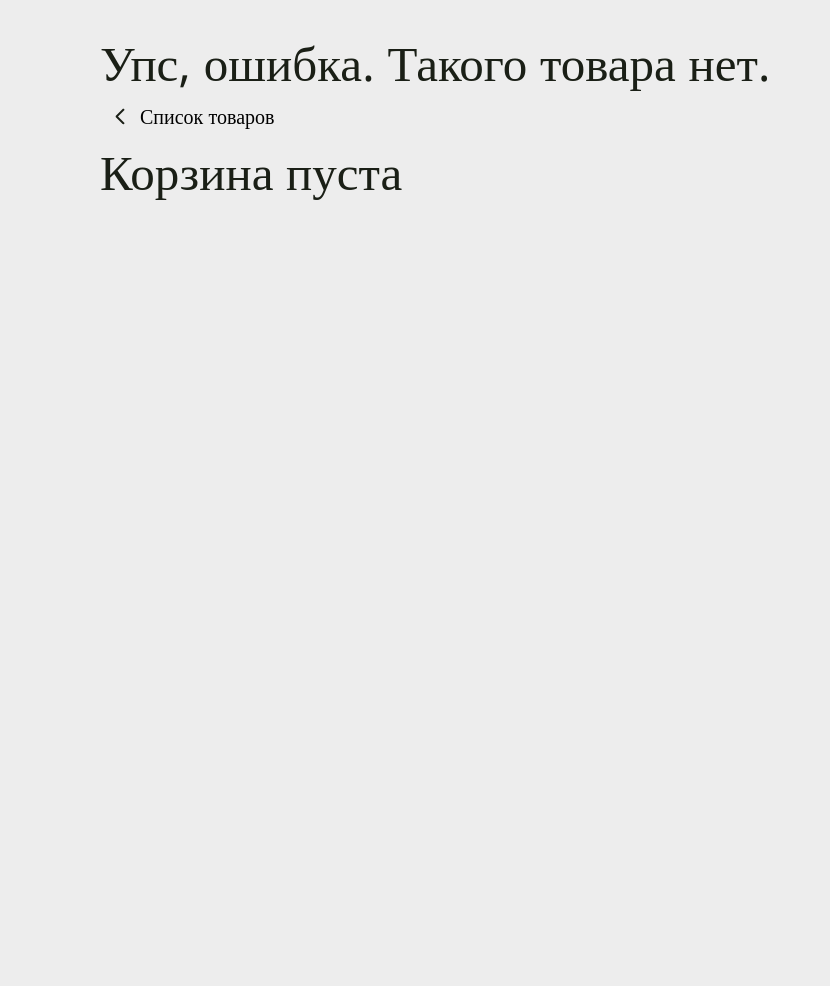
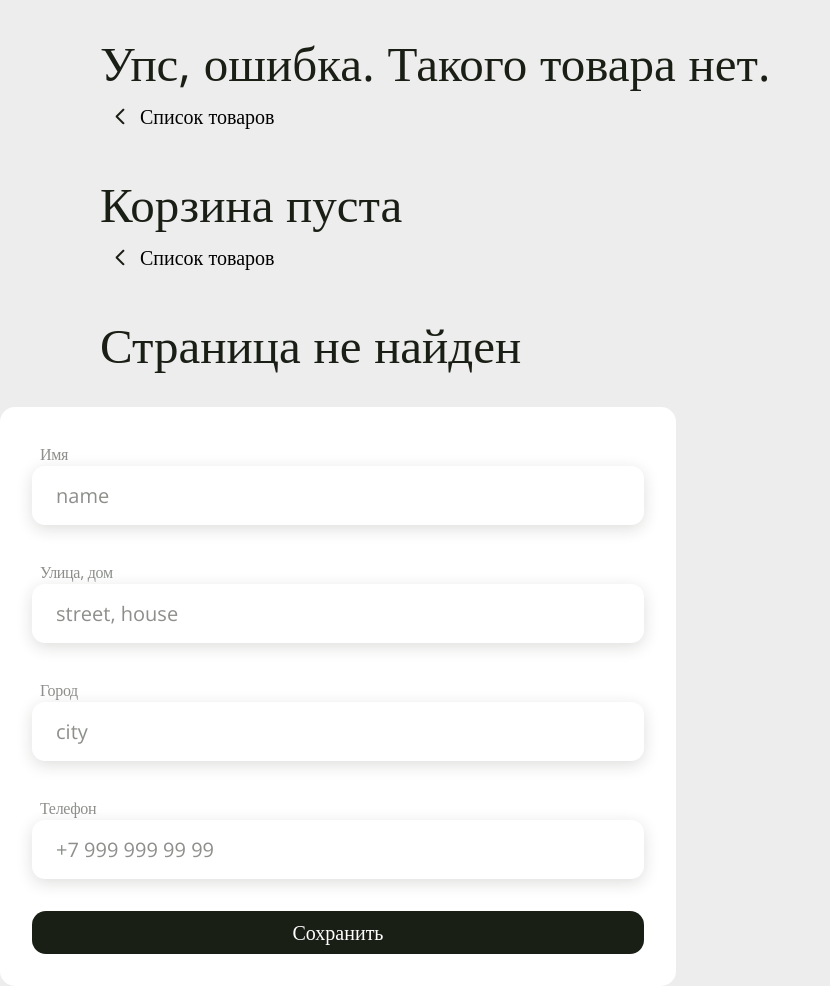
Before and after one commit to ecomeel/eCommerce, a website built with Vite: page index.html in a window 1280 px wide. Shown: the part 6964-7950 px from the top of the page, without its empty margins (0-830 px from the left). Before the commit the page ends 7198 px from the top, so only its background shows below. Built offline with nearby package versions, Linux system fonts and the light colour scheme.

Commit message:
popup address

```diff
--- a/index.html
+++ b/index.html
@@ -1026,20 +1026,46 @@
                         </div>
                     </div>
                 </div>
-                <div class="no-product">
+                <div class="no-product error">
                     <button class="go-back-btn">
                         <img src="img/buttons/back.png" alt="" />
                         <p class="go-back-btn__text">Список товаров</p>
                     </button>
                     <h2 class="title">Упс, ошибка. Такого товара нет.</h2>
                 </div>
-                <div class="empty-bag">
+                <div class="empty-bag error">
                     <button class="go-back-btn">
                         <img src="img/buttons/back.png" alt="" />
                         <p class="go-back-btn__text">Список товаров</p>
                     </button>
                     <h2 class="title">Корзина пуста</h2>
                 </div>
+                <div class="page-not-found error">
+                    <button class="go-back-btn">
+                        <img src="img/buttons/back.png" alt="" />
+                        <p class="go-back-btn__text">Список товаров</p>
+                    </button>
+                    <h2 class="title">Страница не найден</h2>
+                </div>
+            </div>
+            <div class="address-popup popup">
+              <div class="address-popup__form">
+                <label class="address-popup__label" for="">Имя</label>
+                <input class="address-popup__input" type="text" placeholder="name">
+              </div>
+              <div class="address-popup__form">
+                <label class="address-popup__label" for="">Улица, дом</label>
+                <input class="address-popup__input" type="text" placeholder="street, house">
+              </div>
+              <div class="address-popup__form">
+                <label class="address-popup__label" for="">Город</label>
+                <input class="address-popup__input" type="text" placeholder="city">
+              </div>
+              <div class="address-popup__form">
+                <label class="address-popup__label" for="">Телефон</label>
+                <input class="address-popup__input" type="tel" placeholder="+7 999 999 99 99">
+              </div>
+              <button class="popup__btn black-btn">Сохранить</button>
             </div>
         </div>
 
--- a/src/styles/scss/_commons.scss
+++ b/src/styles/scss/_commons.scss
@@ -18,8 +18,6 @@
     font-size: 31px;
 }
 
-
-
 .left-col {
     width: 1050px;
     padding-right: 48px;
@@ -30,6 +28,12 @@
 .right-col {
     padding-left: 35px;
     width: 350px;
+}
+
+.error {
+    & > *:not(:last-child) {
+        margin-bottom: 32px;
+    }
 }
 
 .black-btn {
@@ -129,6 +133,19 @@
     text-transform: uppercase;
 }
 
+.popup {
+    padding: 32px;
+    width: 676px;
+    background-color: #fff;
+    border-radius: 15px;
+
+    &__btn {
+        padding: 8px 24px;
+        width: 100%;
+
+    }
+}
+
 .active {
     display: block !important;
 }
--- /dev/null
+++ b/src/styles/scss/blocks/_address-popup.scss
@@ -0,0 +1,25 @@
+.address-popup {
+    & > *:not(:last-child) {
+        margin-bottom: 32px;
+    }
+    &__input {
+        padding: 16px 24px;
+
+        display: block;
+        width: 100%;
+        border: none;
+        border-radius: 13px;
+        box-sizing: border-box;
+        box-shadow: 0px 4px 16px 0px rgba(26, 31, 22, 0.15);
+        &::placeholder {
+            color: rgba(26, 31, 22, 0.50)
+        }
+    }
+    &__label {
+        margin-bottom: 8px;
+        margin-left: 8px;
+        color: rgba(26, 31, 22, 0.50);
+        font-size: 16px;
+        letter-spacing: -0.32px;
+    }
+}
--- a/src/styles/scss/blocks/_no-product.scss
+++ /dev/null
@@ -1,5 +0,0 @@
-.no-product {
-    & > *:not(:last-child) {
-        margin-bottom: 32px;
-    }
-}
--- a/src/styles/scss/style.scss
+++ b/src/styles/scss/style.scss
@@ -16,4 +16,4 @@
 
 @import 'blocks/order';
 
-@import 'blocks/no-product';
+@import 'blocks/address-popup';
```
Also changed, not shown: src/styles/css/style.css, 1 other file.
